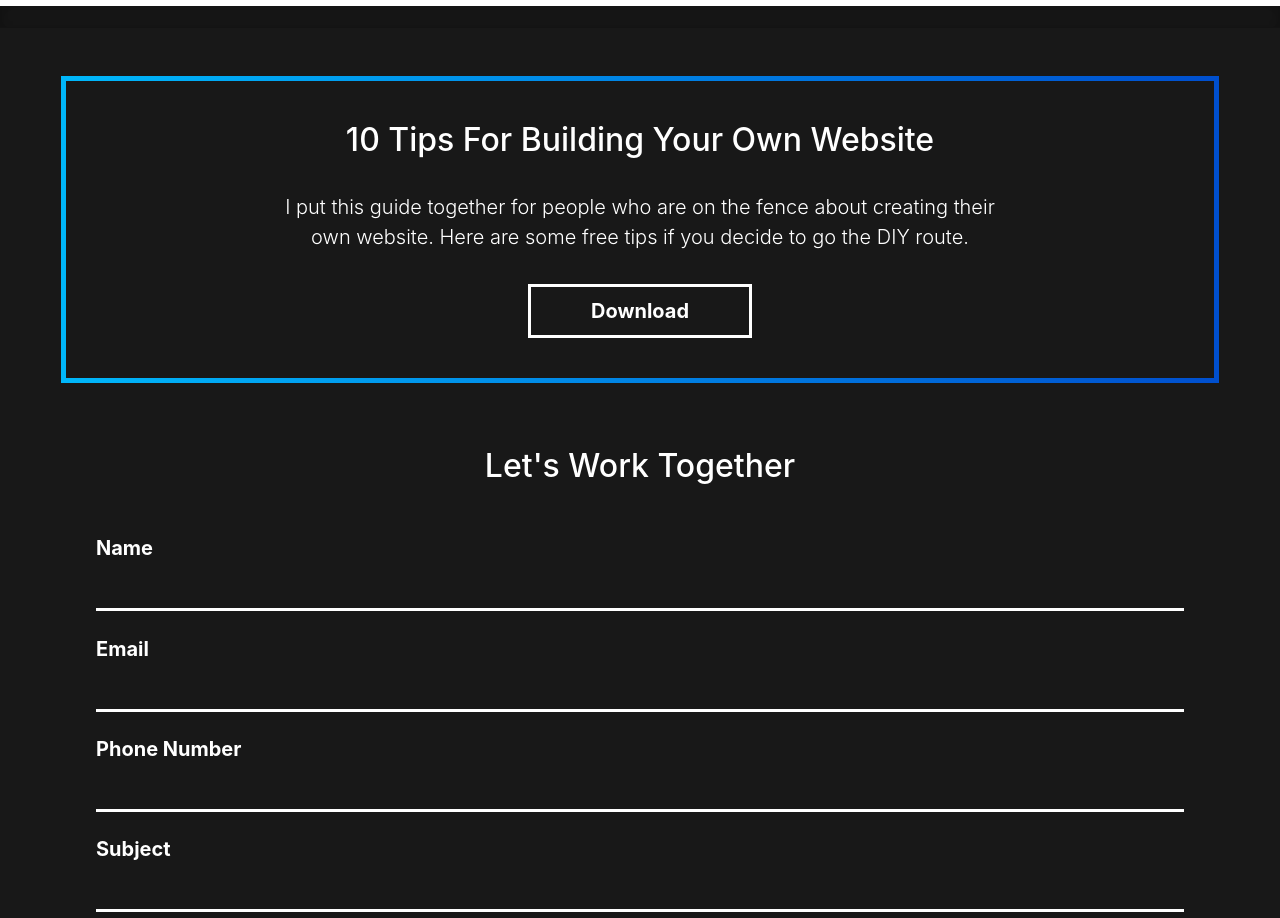
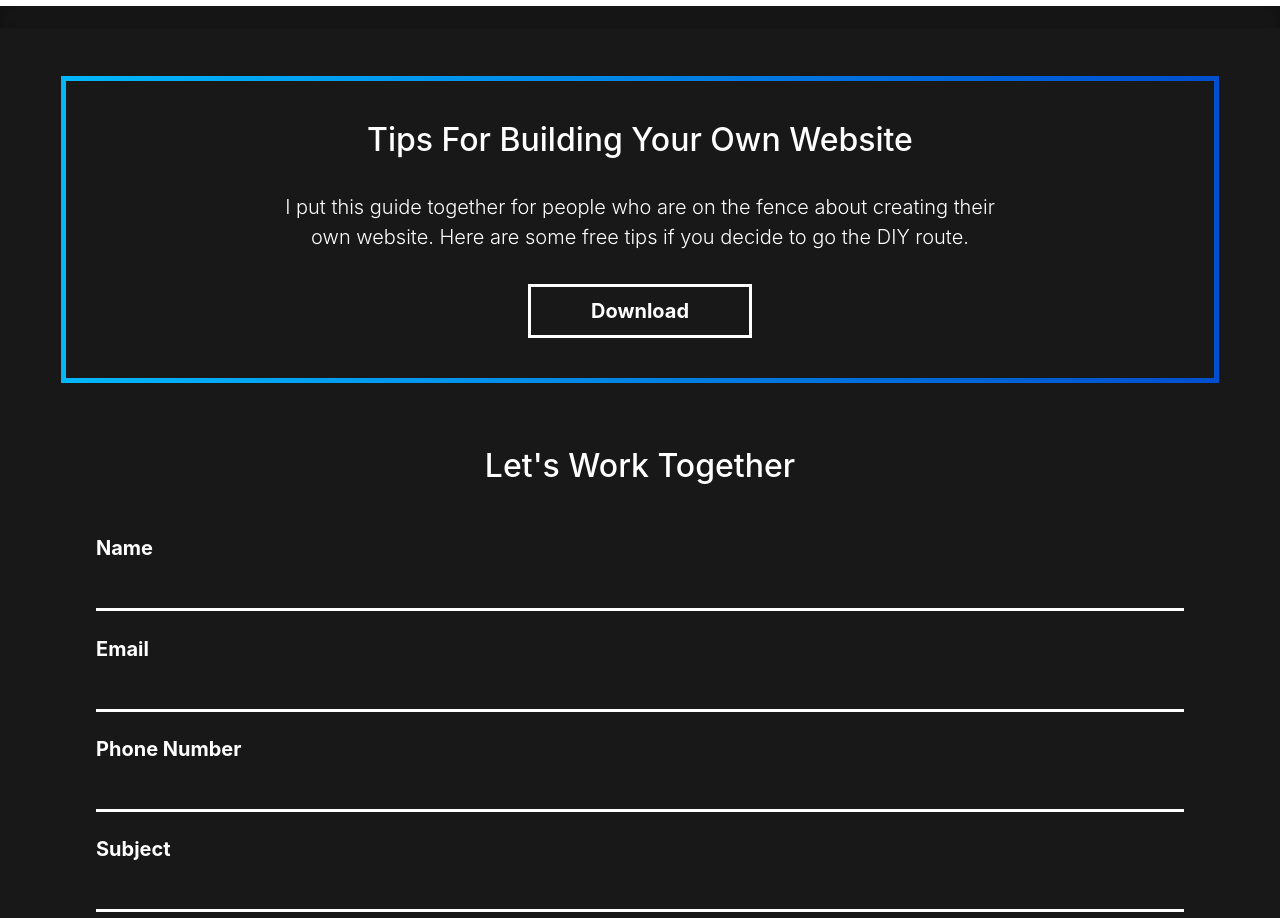
Before and after one commit to ChrisCampbell1/dd-fe, a React (Vite) app: page / in a window 1280 px wide. Shown: the part 2080-2998 px from the top of the page. Built offline with nearby package versions, Linux system fonts and the light colour scheme; no server answers.

Commit message:
update download headline on homepage

```diff
--- a/src/pages/Landing/Landing.jsx
+++ b/src/pages/Landing/Landing.jsx
@@ -159,7 +159,7 @@ const Landing = ({ setModalMessage, handleShow }) => {
       <div className={styles.borderGrad + " " + "my-5"}>
         <div className="p-1 text-center bg-body-tertiary">
           <div className="container py-1">
-            <h2 className="text-body-emphasis">10 Tips For Building Your Own Website</h2>
+            <h2 className="text-body-emphasis">Tips For Building Your Own Website</h2>
             <p className="col-lg-8 mx-auto lead">
               I put this guide together for people who are on the fence about creating their own website. Here are some free tips if you decide to go the DIY route.
             </p>
```
